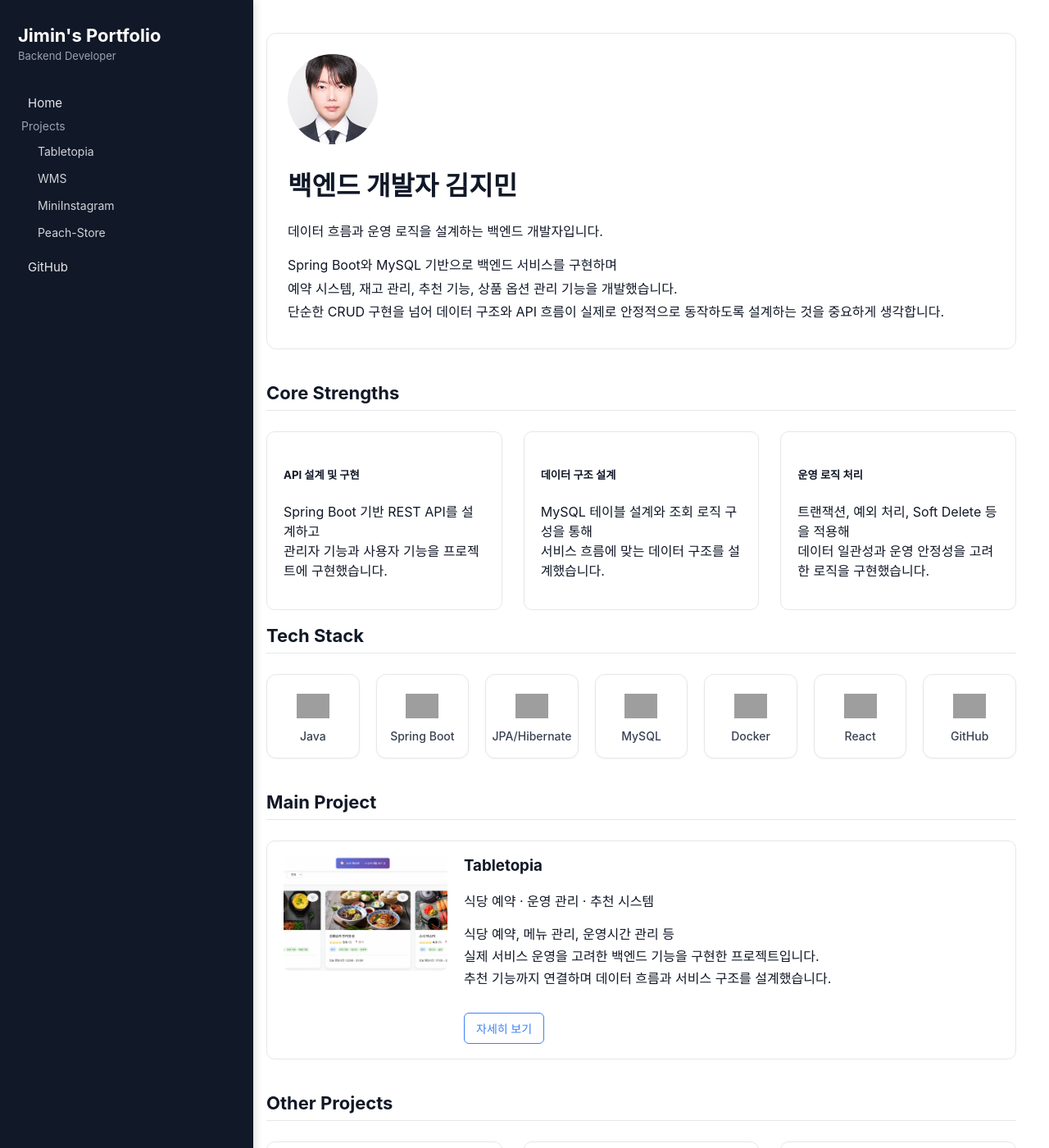
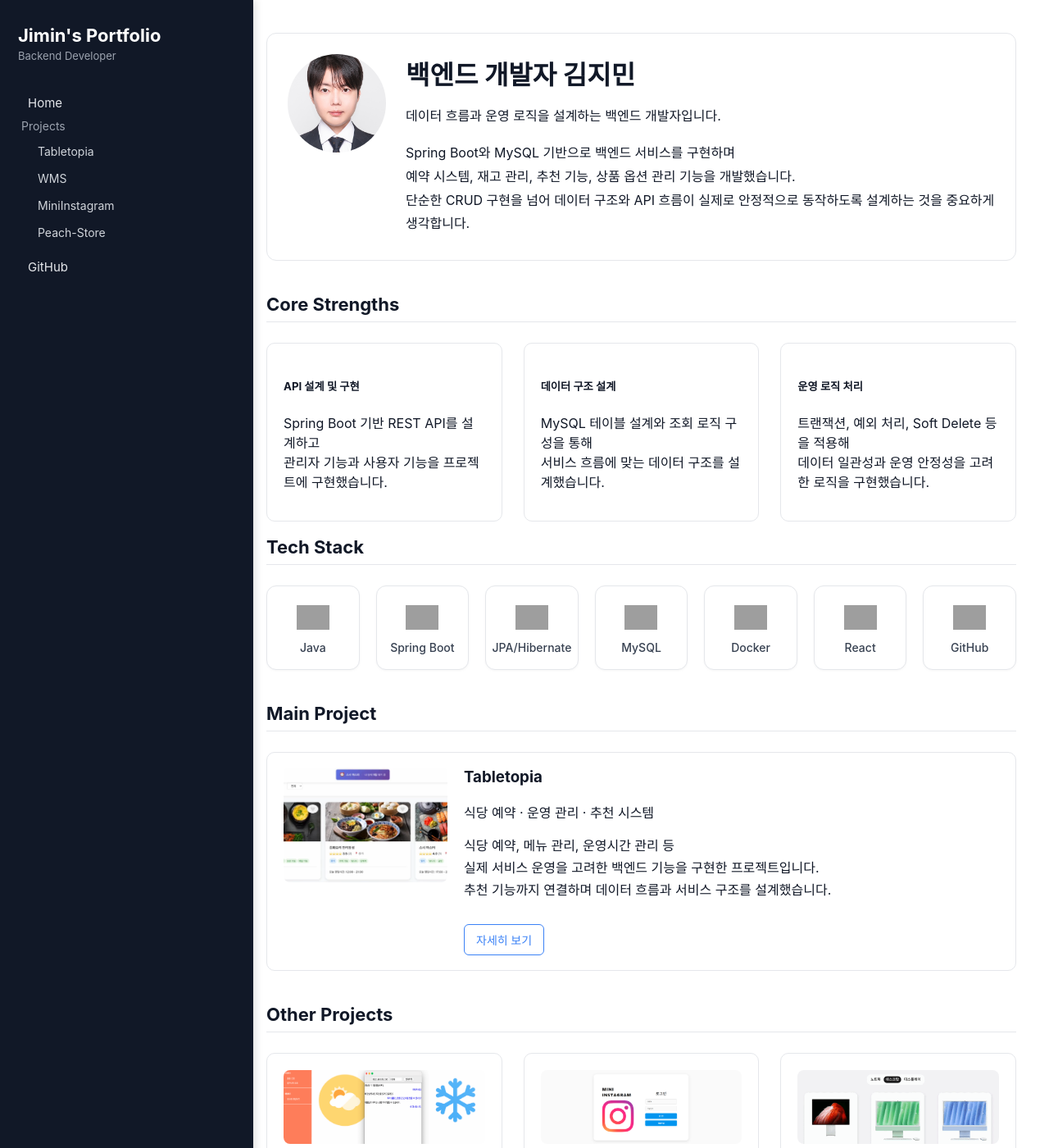
Before and after one commit to Shypanda0119/shypanda0119.github.io, a Jekyll site: the page built from index.html, in a window 1280 px wide and 1400 px high. Shown: the whole window at 82% size. Built offline with Jekyll 4.4.1, drawn with Linux system fonts in a browser that asks for light colours; the list of posts is cut into pages by our own code; grey boxes are pictures that could not be loaded.

Commit message:
Update style.css

```diff
--- a/assets/css/style.css
+++ b/assets/css/style.css
@@ -1,4 +1,5 @@
 /* ====== Hero Section ====== */
+
 .hero-section {
   padding: 25px 25px 30px 25px;
   background: white;
@@ -8,15 +9,38 @@
   margin-bottom: 40px;
 }
 
+/* 프로필 레이아웃 */
+.hero-profile {
+  display: flex;
+  align-items: flex-start;
+  gap: 24px;
+}
+
 /* 프로필 이미지 */
-.profile-img{
-  width:110px;
-  height:110px;
-  border-radius:50%;
-  object-fit:cover;
+.profile-img {
+  width: 120px;
+  height: 120px;
+  border-radius: 50%;
+  object-fit: cover;
+  flex-shrink: 0;
+}
+
+/* 텍스트 영역 */
+.hero-text {
+  flex: 1;
+}
+
+.hero-text h1 {
+  margin-top: 0;
+  margin-bottom: 10px;
+}
+
+.hero-text .lead {
+  margin-bottom: 20px;
 }
 
 /* Tag */
+
 .tag {
   background: #e2e8f0;
   padding: 4px 10px;
@@ -26,6 +50,7 @@
 }
 
 /* Section Title */
+
 .section-title {
   font-size: 22px;
   font-weight: 700;
@@ -40,6 +65,7 @@
 }
 
 /* ====== Other Projects (Sub Project List) ====== */
+
 .sub-project-list {
   display: grid;
   grid-template-columns: repeat(3, 1fr);
@@ -47,6 +73,7 @@
 }
 
 /* 카드 */
+
 .project-card {
   border: 1px solid #e5e7eb;
   padding: 20px;
@@ -61,6 +88,7 @@
 }
 
 /* 카드 이미지 */
+
 .project-img {
   width: 100%;
   height: 90px;
@@ -70,6 +98,7 @@
 }
 
 /* 자세히 보기 버튼 */
+
 .detail-btn {
   display: inline-block;
   padding: 8px 14px;
@@ -89,6 +118,7 @@
 }
 
 /* ====== 대표 프로젝트(Main Project) ====== */
+
 .main-project-card {
   display: flex;
   align-items: flex-start;
@@ -124,6 +154,7 @@
 /* ============================================
    TECH STACK (ICON GRID CARD VERSION)
    ============================================ */
+
 .tech-grid {
   display: grid;
   grid-template-columns: repeat(auto-fill, minmax(110px, 1fr));
@@ -152,6 +183,7 @@
 }
 
 /* 🚨 전역 img 규칙 때문에 아이콘 깨지는 문제 방지 */
+
 .hero-section .tech-card img,
 .tech-grid .tech-card img,
 .tech-card img {
@@ -166,6 +198,7 @@
 }
 
 /* 글자 */
+
 .tech-card span {
   font-size: 14px;
   color: #374151;
```
